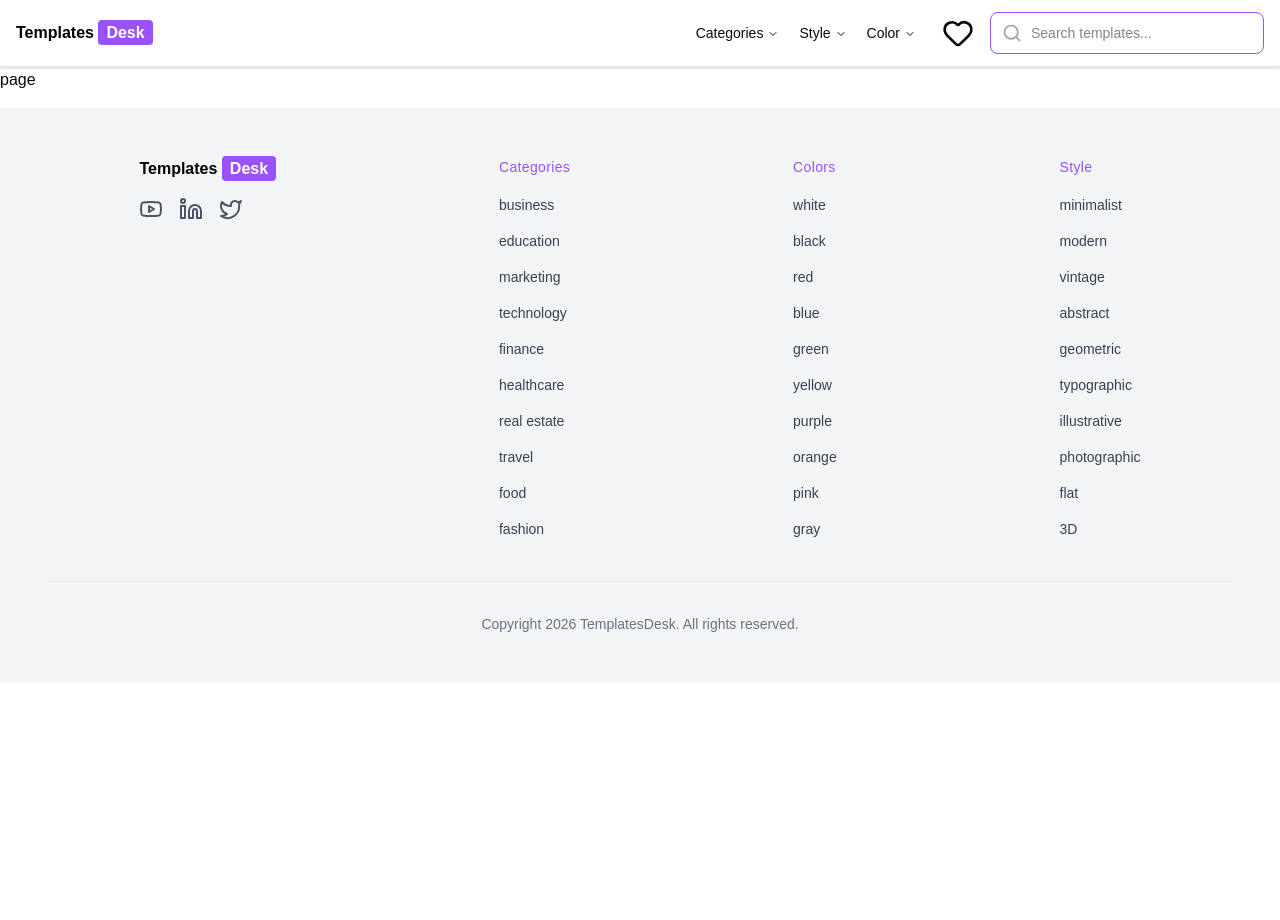
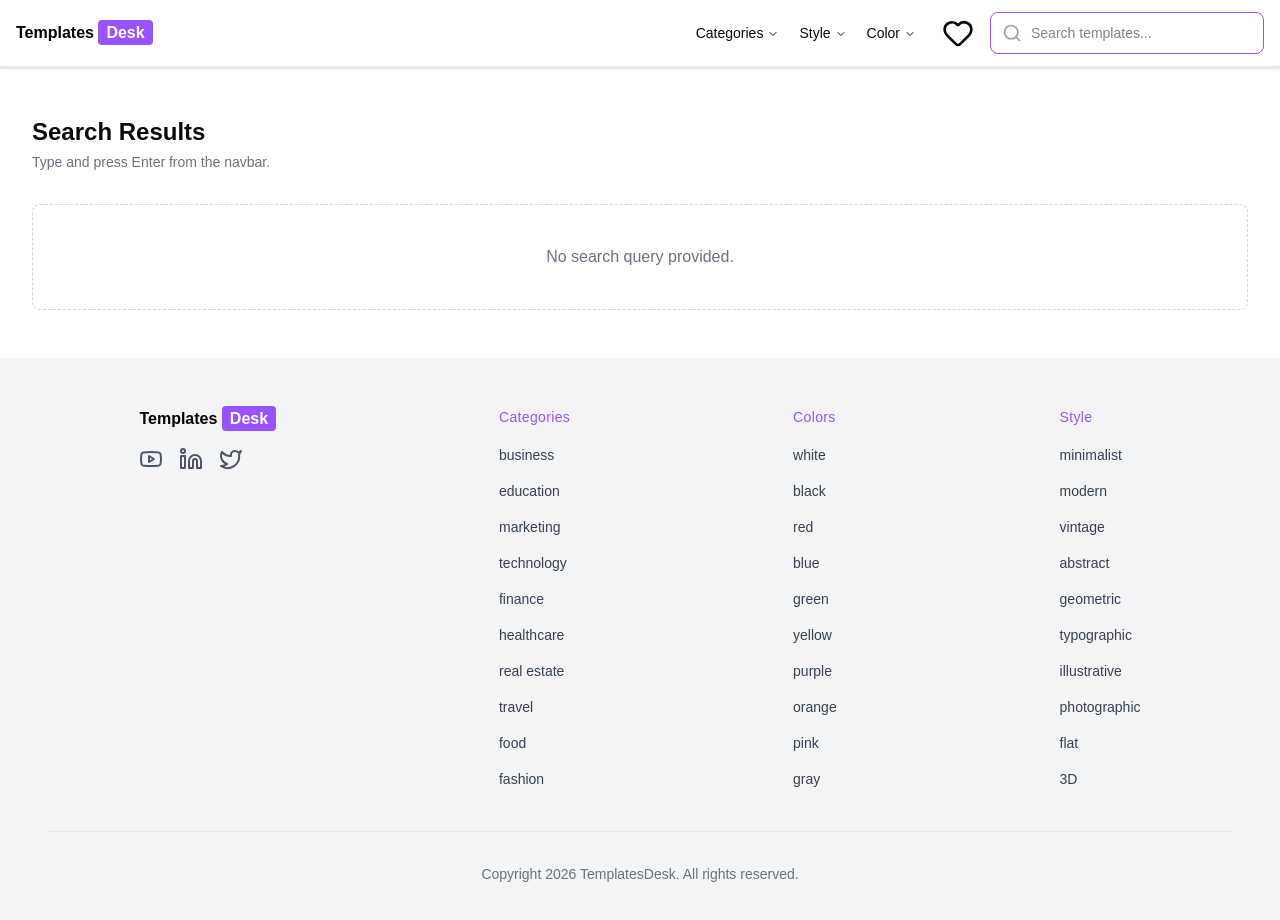
Before and after one commit to Vedharaj/TemplatesDesk, a Next.js app: page /search in a window 1280 px wide. Shown: the top 920 px of the page. Before the commit the page ends 800 px from the top, so only its background shows below. Built offline with nearby package versions, Linux system fonts and the light colour scheme; a web font is replaced by a local one.

Commit message:
TPD-35 feat: implement search functionality with pagination and keyboard support

```diff
--- a/app/search/page.jsx
+++ b/app/search/page.jsx
@@ -1,9 +1,126 @@
-import React from 'react'
+import Link from "next/link";
+import { headers } from "next/headers";
+import PaginatedCards from "@/components/PaginatedCards";
 
-const page = () => {
-  return (
-    <div>page</div>
-  )
+const cardsPerPage = 9;
+
+async function fetchSearchResults(query, page) {
+  const requestHeaders = await headers();
+  const host = requestHeaders.get("x-forwarded-host") ?? requestHeaders.get("host");
+  const protocol = requestHeaders.get("x-forwarded-proto") ?? "http";
+  const baseUrl = host
+    ? `${protocol}://${host}`
+    : process.env.NEXT_PUBLIC_SITE_URL ?? "http://localhost:3000";
+
+  const response = await fetch(
+    `${baseUrl}/api/templates?search=${encodeURIComponent(query)}&page=${page}&limit=${cardsPerPage}`,
+    { cache: "no-store" }
+  );
+
+  if (!response.ok) {
+    return {
+      data: [],
+      pagination: {
+        total: 0,
+        page,
+        limit: cardsPerPage,
+        pages: 1,
+      },
+    };
+  }
+
+  return response.json();
 }
 
-export default page
+export default async function Page({ searchParams }) {
+  const resolvedSearchParams = await searchParams;
+  const query = (resolvedSearchParams?.q ?? "").trim();
+  const rawPage = Number.parseInt(resolvedSearchParams?.page ?? "1", 10);
+  const safePage = Number.isNaN(rawPage) || rawPage < 1 ? 1 : rawPage;
+
+  const result = query
+    ? await fetchSearchResults(query, safePage)
+    : {
+        data: [],
+        pagination: {
+          total: 0,
+          page: 1,
+          limit: cardsPerPage,
+          pages: 1,
+        },
+      };
+
+  const templates = Array.isArray(result?.data) ? result.data : [];
+  const total = Number(result?.pagination?.total ?? 0);
+  const totalPages = Math.max(1, Number(result?.pagination?.pages ?? 1));
+  const currentPage = Math.min(safePage, totalPages);
+
+  const paginatedCards = templates.map((t) => ({
+    id: t.id,
+    title: t.title,
+    rating: t.rating,
+    downloads: String(t.downloads ?? 0),
+    tags: Array.isArray(t.tags) ? t.tags.slice(0, 2) : [],
+    image: Array.isArray(t.images) && t.images[0] ? t.images[0] : "/image/placeholder.png",
+    canvaLink: t.canvaLink,
+    pptLink: t.pptLink,
+    slideLink: t.slideLink,
+  }));
+
+  const createPageHref = (page) => `/search?q=${encodeURIComponent(query)}&page=${page}`;
+
+  return (
+    <div className="mx-auto max-w-7xl px-4 py-8 sm:px-6 lg:px-8">
+      <div className="mt-4 w-full flex justify-between items-end gap-4">
+        <div>
+          <h3 className="text-2xl font-bold capitalize">Search Results</h3>
+          <p className="text-sm text-gray-500 mt-1">{query ? `"${query}"` : "Type and press Enter from the navbar."}</p>
+        </div>
+      </div>
+
+      {query && paginatedCards.length > 0 ? (
+        <PaginatedCards cards={paginatedCards} />
+      ) : (
+        <div className="mt-8 rounded-md border border-dashed border-gray-300 px-4 py-10 text-center text-gray-500">
+          {query ? "No result found." : "No search query provided."}
+        </div>
+      )}
+
+      {query && total > 0 && (
+        <div className="mt-6 flex flex-wrap items-center justify-center gap-2">
+          <Link
+            href={createPageHref(Math.max(1, currentPage - 1))}
+            aria-disabled={currentPage === 1}
+            className={`rounded-md border px-3 py-1.5 text-sm transition ${
+              currentPage === 1 ? "pointer-events-none opacity-50" : "hover:bg-muted"
+            }`}
+          >
+            Previous
+          </Link>
+
+          {Array.from({ length: totalPages }, (_, index) => index + 1).map((page) => (
+            <Link
+              key={page}
+              href={createPageHref(page)}
+              className={`rounded-md border px-3 py-1.5 text-sm transition ${
+                page === currentPage ? "bg-primary text-primary-foreground" : "hover:bg-muted"
+              }`}
+            >
+              {page}
+            </Link>
+          ))}
+
+          <Link
+            href={createPageHref(Math.min(totalPages, currentPage + 1))}
+            aria-disabled={currentPage === totalPages}
+            className={`rounded-md border px-3 py-1.5 text-sm transition ${
+              currentPage === totalPages ? "pointer-events-none opacity-50" : "hover:bg-muted"
+            }`}
+          >
+            Next
+          </Link>
+        </div>
+      )}
+    </div>
+  );
+}
--- a/components/Card.tsx
+++ b/components/Card.tsx
@@ -232,7 +232,7 @@ const Card = ({
                 className={`px-2 py-1  cursor-pointer rounded transition ${hasLiked ? "bg-red-600 text-white" : "text-gray-400 bg-white hover:bg-secondary hover:text-white"} disabled:cursor-not-allowed disabled:opacity-60`}
               >
                 <Heart size={20} />
-              </button>
+            </button>
 
               <button
                 type="button"
--- a/components/Navbar.tsx
+++ b/components/Navbar.tsx
@@ -47,6 +47,24 @@ export default function Navbar({data}:{data:{categories:string[], colors:string[
   }, [searchQuery]);
 
   const toSlug = (title: string) => title.toLowerCase().replace(/\s+/g, "-");
+
+  const submitSearch = () => {
+    const q = searchQuery.trim();
+    if (!q) {
+      return;
+    }
+
+    setIsMenuOpen(false);
+    setSearchResults([]);
+    router.push(`/search?q=${encodeURIComponent(q)}`);
+  };
+
+  const handleSearchKeyDown = (event: React.KeyboardEvent<HTMLInputElement>) => {
+    if (event.key === "Enter") {
+      event.preventDefault();
+      submitSearch();
+    }
+  };
 
   const handleSelectTemplate = (template: SearchResult) => {
     setIsMenuOpen(false);
@@ -149,6 +167,7 @@ export default function Navbar({data}:{data:{categories:string[], colors:string[
             <input
               value={searchQuery}
               onChange={(e) => setSearchQuery(e.target.value)}
+              onKeyDown={handleSearchKeyDown}
               placeholder="Search templates..."
               onFocus={() => setIsMenuOpen(true)}
               onBlur={() => setTimeout(() => setIsMenuOpen(false), 150)}
@@ -184,6 +203,7 @@ export default function Navbar({data}:{data:{categories:string[], colors:string[
           <input
             value={searchQuery}
             onChange={(e) => setSearchQuery(e.target.value)}
+            onKeyDown={handleSearchKeyDown}
             placeholder="Search templates..."
             onFocus={() => setIsMenuOpen(true)}
             onBlur={() => setTimeout(() => setIsMenuOpen(false), 150)}
```
